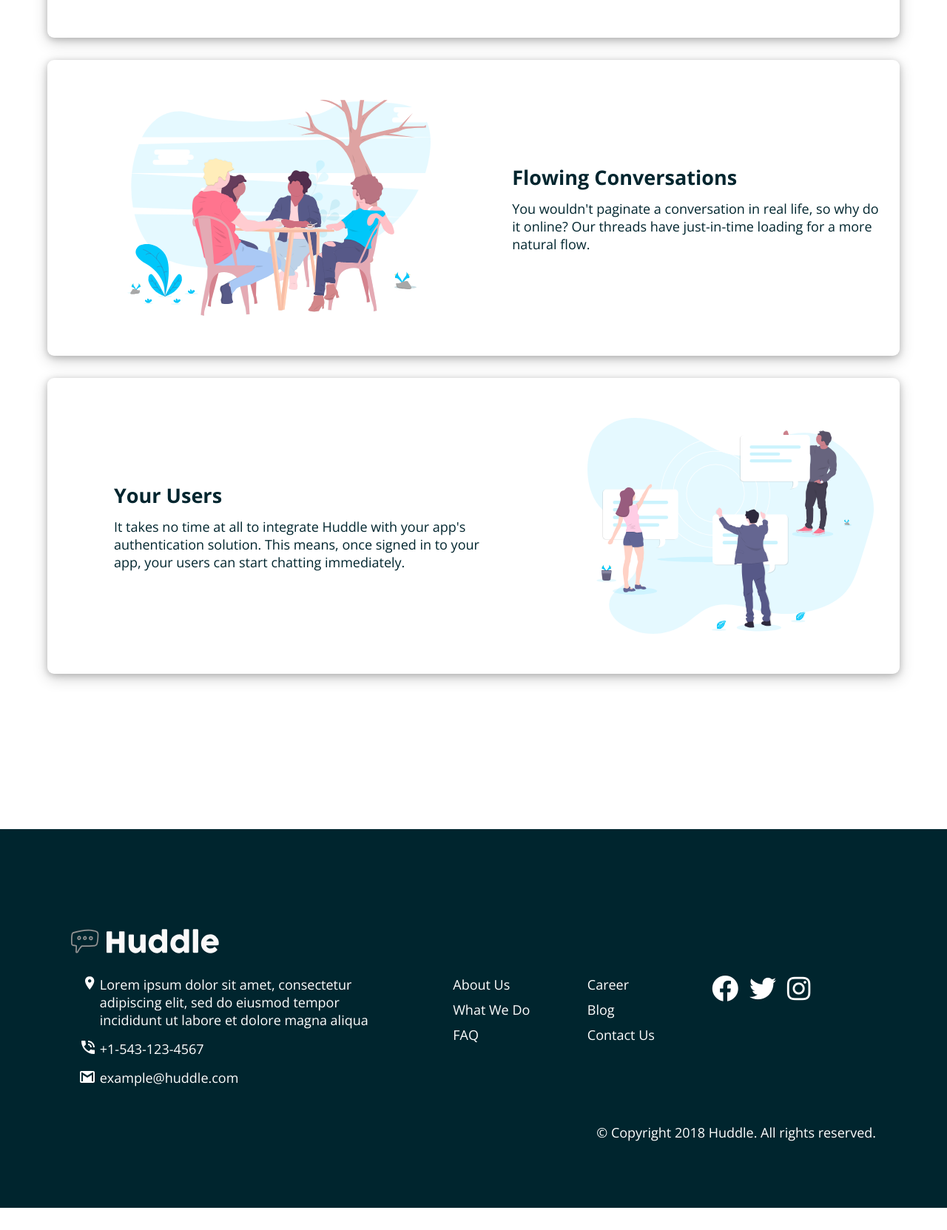
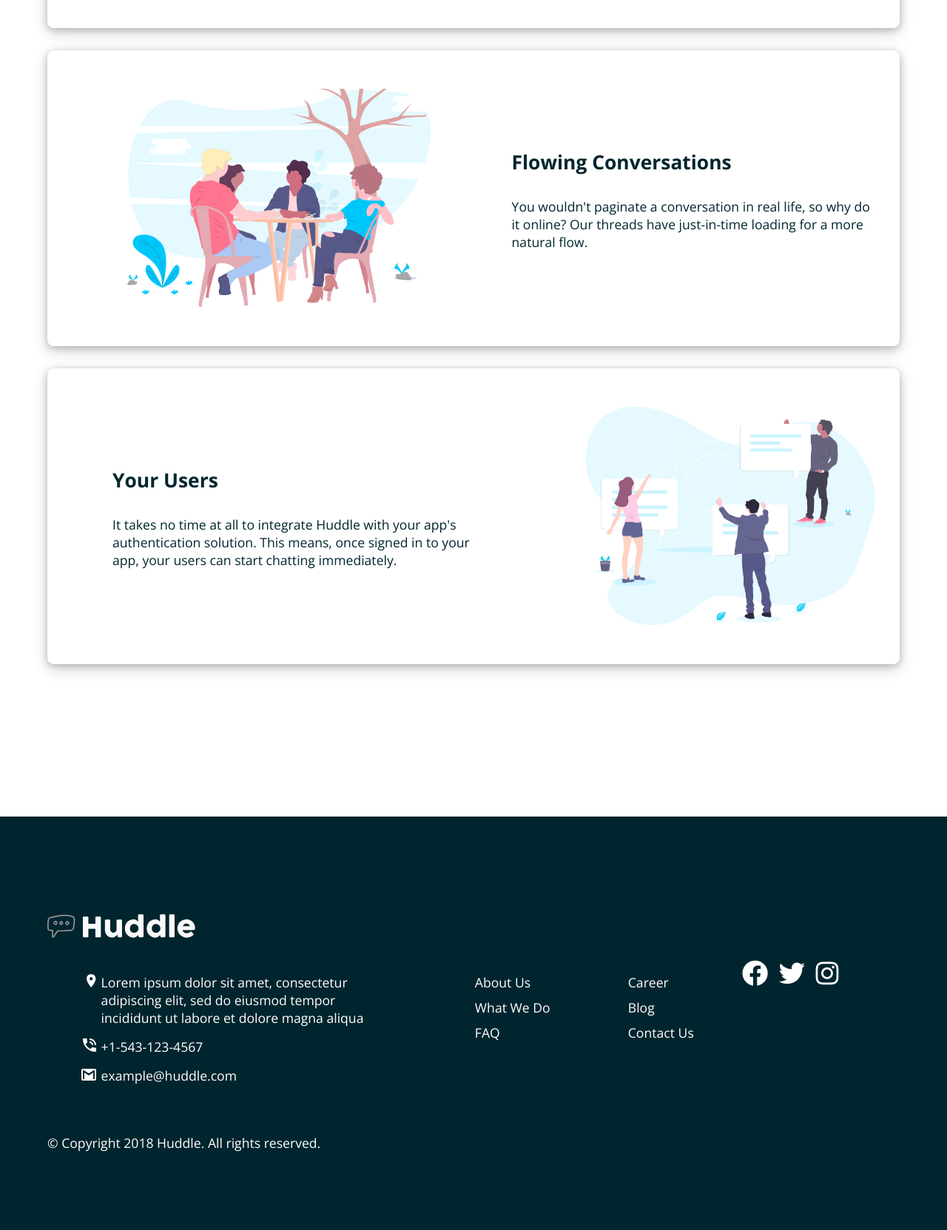
Before and after one commit to aldhairescobar/frontendmentor-2, a plain HTML site: page index.html in a window 1280 px wide. Shown: the part 1104-2767 px from the top of the page at 74% size. Before the commit the page ends 2737 px from the top, so only its background shows below. Drawn offline with nearby package versions, Linux system fonts and the light colour scheme.

Commit message:
clean css layout code

```diff
--- a/index.html
+++ b/index.html
@@ -27,43 +27,47 @@
     <!-- Feel free to remove these styles or customise in your own stylesheet 👍 -->
   </head>
   <body>
-    <div class="header_container">
+    <div class="hero">
+      <div class="container">
         <nav class="navbar">
-        <div class="nav--logo">
-          <img class="huddle--logo" src="./images/logo.svg" alt="" />
+          <div class="nav-logo">
+            <img class="huddle-logo" src="./images/logo.svg" alt="" />
           </div>
-        <a class="btn btn_nav" href="">Try It Free</a>
+          <a class="btn btn-nav" href="">Try It Free</a>
         </nav>
-      <div class="flex_header">
-        <div class="header_text">
-          <h1>Build The Community Your Fans Will Love</h1>
-          <p>
+        <div class="flex-header">
+          <div class="header-text">
+            <h1 class="title">Build The Community Your Fans Will Love</h1>
+            <p class="description">
               Huddle re-imagines the way we build communities. You have a voice,
-            but so does your audience. Create connections with your users as you
-            engage in genuine discussion.
+              but so does your audience. Create connections with your users as
+              you engage in genuine discussion.
             </p>
-          <a href="" class="btn btn__pink">Get Started For Free</a>
+            <a href="" class="btn btn-pink">Get Started For Free</a>
           </div>
-        <div class="mockup_image"></div>
+          <div class="mockup-image"></div>
         </div>
       </div>
-    <div class="features_container">
+    </div>
+    <!-- This is main content (product features). -->
+    <div class="container">
+      <div class="features-container">
         <div class="feature">
-        <div class="feature_text">
-          <h2>Grow Together</h2>
-          <p>
+          <div class="feature-text">
+            <h2 class="subtitle">Grow Together</h2>
+            <p class="feature-description">
               Generate meaningful discussions with your audience and build a
               strong, loyal community. Think of the insightful conversations you
               miss out on with a feedback form.
             </p>
           </div>
-        <div class="feature_img_grow"></div>
+          <div class="feature-img feature-img-grow"></div>
         </div>
-      <div class="feature feature--flowing">
-        <div class="feature_img_flow"></div>
-        <div class="feature_text">
-          <h2>Flowing Conversations</h2>
-          <p>
+        <div class="feature feature-flowing">
+          <div class="feature-img feature-img-flow"></div>
+          <div class="feature-text">
+            <h2 class="subtitle">Flowing Conversations</h2>
+            <p class="feature-description">
               You wouldn't paginate a conversation in real life, so why do it
               online? Our threads have just-in-time loading for a more natural
               flow.
@@ -71,65 +75,71 @@
           </div>
         </div>
         <div class="feature">
-        <div class="feature_text">
-          <h2>Your Users</h2>
-          <p>
+          <div class="feature-text">
+            <h2 class="subtitle">Your Users</h2>
+            <p class="feature-description">
               It takes no time at all to integrate Huddle with your app's
               authentication solution. This means, once signed in to your app,
               your users can start chatting immediately.
             </p>
           </div>
-        <div class="feature_img_users"></div>
+          <div class="feature-img feature-img-users"></div>
+        </div>
       </div>
     </div>
     <!-- Ready To Build Your Community? Get Started For Free -->
-    <footer>
-      <div class="footer__container">
-        <div class="nav--logo">
+    <!-- This is my footer. -->
+    <div class="footer">
+      <div class="container">
+        <div class="footer-content">
+          <div class="nav-logo">
             <img
-            class="huddle--logo footer--logo"
+              class="huddle-logo footer-logo"
               src="./images/logo.svg"
               alt=""
             />
           </div>
-        <div class="footer__text__container">
+          <div class="footer-text-container">
             <div>
               <ul>
-              <li class="location--item">
-                Lorem ipsum dolor sit amet, consectetur adipiscing elit, sed do
-                eiusmod tempor incididunt ut labore et dolore magna aliqua
+                <li class="location-item">
+                  Lorem ipsum dolor sit amet, consectetur adipiscing elit, sed
+                  do eiusmod tempor incididunt ut labore et dolore magna aliqua
                 </li>
-              <li class="phone--item">+1-543-123-4567</li>
-              <li class="email--item">example@huddle.com</li>
+                <li class="phone-item">+1-543-123-4567</li>
+                <li class="email-item">example@huddle.com</li>
               </ul>
             </div>
             <div>
-            <ul class="footer__links">
+              <ul class="footer-links">
                 <li>About Us</li>
                 <li>What We Do</li>
                 <li>FAQ</li>
               </ul>
             </div>
             <div>
-            <ul class="footer__links">
+              <ul class="footer-links">
                 <li>Career</li>
                 <li>Blog</li>
                 <li>Contact Us</li>
               </ul>
             </div>
-          <div class="footer__icons">
+            <div class="footer-icons">
               <i class="fab fa-facebook fa-2x"></i>
               <i class="fab fa-twitter fa-2x"></i>
               <i class="fab fa-instagram fa-2x"></i>
             </div>
           </div>
-        <p>&copy; Copyright 2018 Huddle. All rights reserved.</p>
+          <p class="copyright-text">
+            &copy; Copyright 2018 Huddle. All rights reserved.
+          </p>
+        </div>
+      </div>
     </div>
     <!-- <p class="attribution">
         Challenge by
         <a href="https://www.frontendmentor.io?ref=challenge" target="_blank"
           >Frontend Mentor</a
         >. Coded by <a href="#">Your Name Here</a>. </p>-->
-    </footer>
   </body>
 </html>
--- a/styles.css
+++ b/styles.css
@@ -1,129 +1,134 @@
-* {
-  margin: 0;
+*,
+*::before,
+*::after {
   box-sizing: border-box;
-  padding: 0;
-}
-body {
-  font-family: "Open Sans", sans-serif;
-  font-size: 18px;
 }
 
-.header_container {
+/* Global styles  */
+
+body {
+  margin: 0;
+  font-family: "Open Sans", sans-serif;
+  font-size: 1.1rem;
+}
+
+/* ========
+Layout
+======== */
+
+.container {
+  width: 90%;
+  margin: 0 auto;
+  max-width: 1200px;
+}
+
+.hero {
   background-image: url(./images/bg-hero-desktop.svg);
-  height: fit-content;
-  width: 100vw;
   background-color: hsl(193, 100%, 96%);
-  display: flex;
-  flex-direction: column;
-  align-items: center;
   font-family: "Poppins", sans-serif;
 }
-/* Navbar Section */
+
 .navbar {
-  width: 90vw;
   display: flex;
   justify-content: space-between;
-  align-items: center;
-  margin-top: 30px;
-  margin-bottom: 30px;
+  padding-top: 30px;
+  margin-bottom: 20px;
 }
-.nav--logo {
+
+.huddle-logo {
   max-width: 200px;
 }
-.huddle--logo {
-  max-width: inherit;
-}
+
 .btn {
   text-decoration: none;
   box-shadow: 0 2px 10px 0 rgba(0, 0, 0, 0.2), 0 6px 20px 0 rgba(0, 0, 0, 0.19);
   color: hsl(192, 100%, 9%);
   border-radius: 5em;
 }
-.btn_nav {
+
+.btn-nav {
   background-color: white;
   padding: 0.5em 2.4em;
 }
 
 /* Header section */
 
-.flex_header {
+.flex-header {
+  height: 70vh;
   display: flex;
-  width: 90vw;
-  height: 70vh;
   align-items: center;
 }
-.header_text {
+
+.header-text {
   color: hsl(192, 100%, 9%);
-  display: flex;
-  flex-direction: column;
-  height: fit-content;
 }
-.header_text > h1 {
+
+.header-text > .title {
   max-width: 30rem;
 }
-.header_text > p {
+.header-text > .description {
   max-width: 75rem;
   margin-top: 16px;
   margin-bottom: 35px;
 }
-.btn__pink {
+
+.btn-pink {
   padding: 0.5em 3em;
   width: fit-content;
   background-color: hsl(322, 100%, 66%);
   color: white;
 }
-.mockup_image {
+
+.mockup-image {
   background-image: url(./images/illustration-mockups.svg);
   background-size: contain;
   background-repeat: no-repeat;
+  background-position: center;
   width: 100%;
   height: 100%;
-  margin-left: 2em;
-  background-position: center;
+  margin-left: 1.3em;
 }
 
 /* features section */
 
-.features_container {
-  width: 100vw;
-  display: flex;
-  flex-direction: column;
-  align-items: center;
+.features-container {
   padding-top: 5em;
   padding-bottom: 10em;
 }
 
 .feature {
-  width: 90vw;
   display: flex;
+  justify-content: space-between;
   align-items: center;
+  margin-bottom: 30px;
+  height: 400px;
+  padding: 3em 0em 3em 5em;
   box-shadow: 0 2px 10px 0 rgba(0, 0, 0, 0.2), 0 6px 20px 0 rgba(0, 0, 0, 0.19);
   color: hsl(192, 100%, 9%);
   border-radius: 0.5em;
-  margin-bottom: 30px;
-  height: 400px;
-  padding: 3em 0em 3em 5em;
-  justify-content: space-between;
 }
-.feature_text {
-  flex-basis: 48%;
+
+.feature-text {
   display: flex;
   flex-direction: column;
+  flex-basis: 48%;
 }
-.feature_text > h2 {
+
+.feature-text > .subtitle {
   font-weight: 700;
   margin-bottom: 12px;
 }
-.feature_text > p {
+
+.feature-text > .feature-description {
   font-weight: 400;
 }
-.feature--flowing {
+
+.feature-flowing {
   padding-right: 1.5em;
 }
 
-.feature_img_grow {
+.feature-img {
   flex-basis: 43%;
-  background-image: url(./images/illustration-grow-together.svg);
   background-position: center;
   background-repeat: no-repeat;
   background-size: contain;
@@ -131,86 +136,74 @@ body {
   height: 100%;
 }
 
-.feature_img_flow {
-  flex-basis: 43%;
-  background-image: url(./images/illustration-flowing-conversation.svg);
-  background-position: center;
-  background-repeat: no-repeat;
-  background-size: contain;
-  width: 100%;
-  height: 100%;
+.feature-img-grow {
+  background-image: url(./images/illustration-grow-together.svg);
 }
 
-.feature_img_users {
-  flex-basis: 43%;
-  background-image: url(./images/illustration-your-users.svg);
-  background-position: center;
-  background-repeat: no-repeat;
-  background-size: contain;
-  width: 100%;
-  height: 100%;
+.feature-img-flow {
+  background-image: url(./images/illustration-flowing-conversation.svg);
 }
 
-/* footer */
+.feature-img-users {
+  background-image: url(./images/illustration-your-users.svg);
+}
 
-footer {
+/* /_ footer _/ */
+
+.footer {
   background-color: hsl(192, 100%, 9%);
   color: white;
-  width: 100vw;
-  display: flex;
-  flex-direction: column;
-  align-items: center;
-}
-
-.footer__container {
-  width: 85vw;
-  padding-top: 7.5em;
-  padding-bottom: 5em;
   display: flex;
   flex-direction: column;
 }
-.footer__container > p {
-  align-self: flex-end;
-  margin-top: 50px;
+
+.footer-content {
+  padding-top: 7.5em;
+  padding-bottom: 5em;
 }
-.footer--logo {
+
+.footer-logo {
   filter: invert(83%) sepia(100%) saturate(1%) hue-rotate(287deg)
     brightness(106%) contrast(101%);
 }
 
-.footer__text__container {
+.footer-text-container {
   display: flex;
   justify-content: space-around;
   margin-top: 25px;
   margin-right: 50px;
 }
-.location--item {
+
+.location-item {
   max-width: 400px;
   list-style-image: url(./images/icon-location.svg);
 }
-.phone--item {
+.phone-item {
   list-style-image: url(./images/icon-phone.svg);
   margin: 15px 0px;
 }
-.email--item {
+.email-item {
   list-style-image: url(./images/icon-email.svg);
 }
 
-.footer__links > li {
+.footer-links > li {
   list-style-type: none;
   cursor: pointer;
 }
-.footer__links > li:hover {
+.footer-links > li:hover {
   opacity: 0.8;
 }
-.footer__links > li:nth-child(2) {
+.footer-links > li:nth-child(2) {
   margin: 10px 0;
 }
+
+/* /_ footer icons fontawesome _/ */
 
 .fab {
   cursor: pointer;
   transition: all 0.5s;
 }
+
 .fab:hover {
   opacity: 0.8;
 }
@@ -219,10 +212,16 @@ footer {
   margin: 0 10px;
 }
 
+.copyright-text {
+  align-self: flex-end;
+  margin-top: 50px;
+}
+
 .attribution {
   font-size: 11px;
   text-align: center;
 }
+
 .attribution a {
   color: hsl(228, 45%, 44%);
 }
```
Also changed, not shown: 1 other file. Lines whose indentation alone changed are shown as unchanged.
